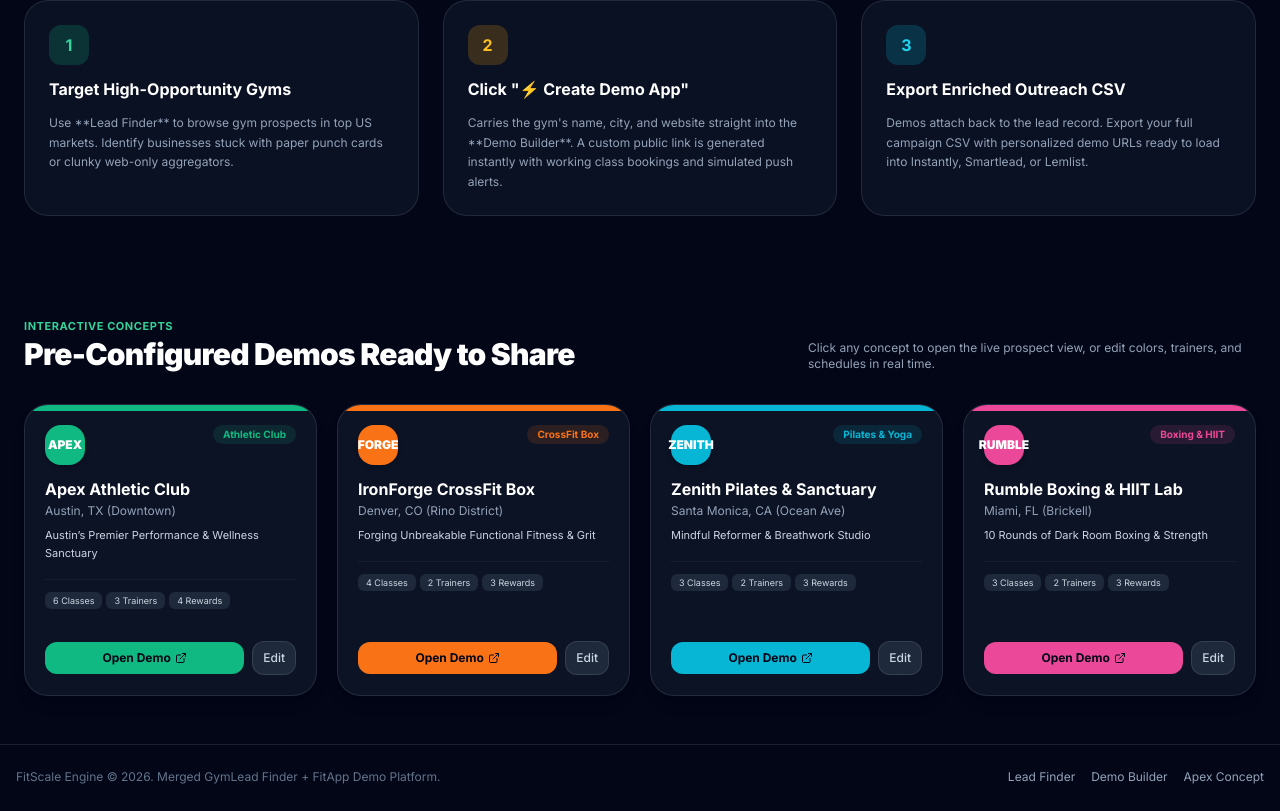
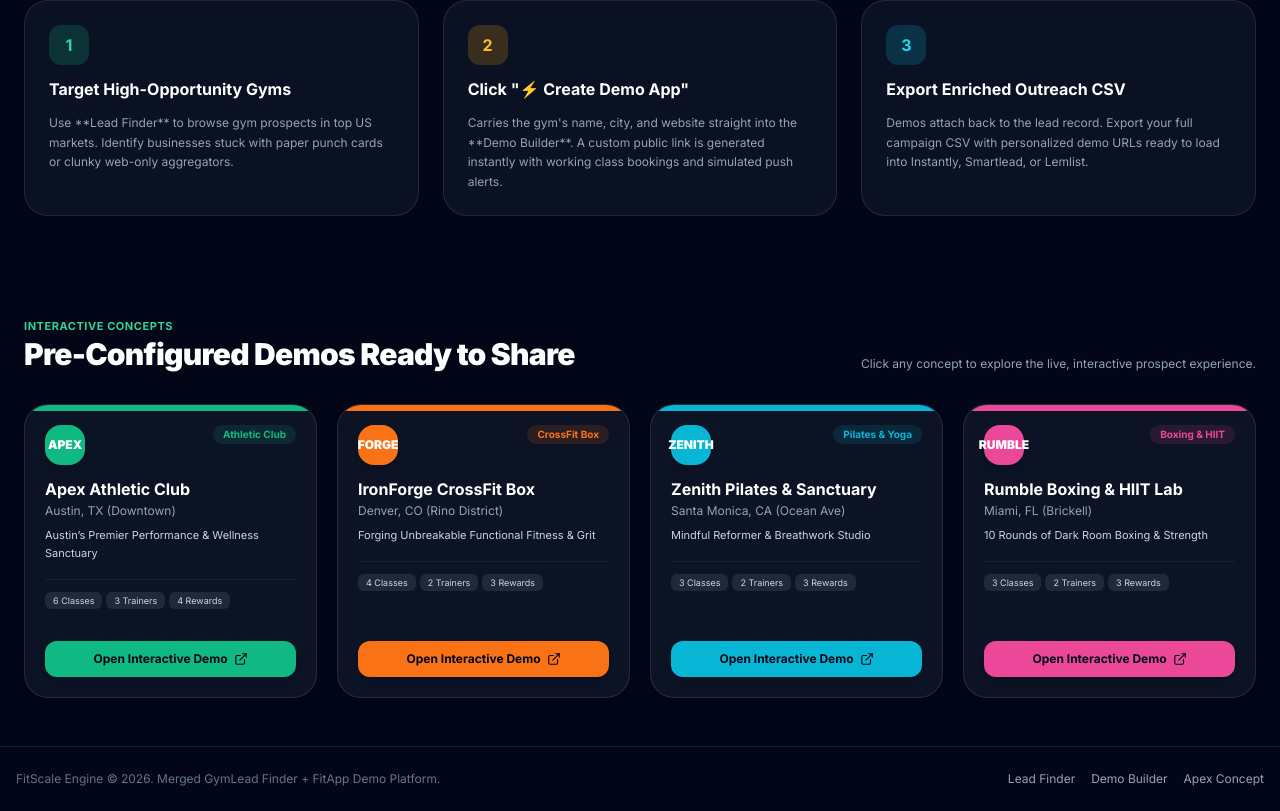
Before and after one commit to greatdesign-tech/fitscale-engine, a Next.js app: page / in a window 1280 px wide. Shown: the part 820-1631 px from the top of the page. Built offline with nearby package versions, Linux system fonts and the light colour scheme.

Commit message:
fix: Remove Customize Demo button from public landing page and client viewer

```diff
--- a/src/app/page.tsx
+++ b/src/app/page.tsx
@@ -180,7 +180,7 @@ export default function HomePage() {
             </h2>
           </div>
           <p className="text-xs text-slate-400 max-w-md">
-            Click any concept to open the live prospect view, or edit colors, trainers, and schedules in real time.
+            Click any concept to explore the live, interactive prospect experience.
           </p>
         </div>
 
@@ -235,22 +235,14 @@ export default function HomePage() {
                 </div>
               </div>
 
-              <div className="mt-5 pt-3 flex items-center gap-2">
+              <div className="mt-5 pt-3">
                 <Link
                   href={`/demo/${gym.slug}`}
-                  className="flex-1 py-2 px-3 rounded-xl text-xs font-bold text-slate-950 text-center transition hover:brightness-110 flex items-center justify-center gap-1"
+                  className="w-full py-2.5 px-3 rounded-xl text-xs font-bold text-slate-950 text-center transition hover:brightness-110 flex items-center justify-center gap-1.5 shadow-md"
                   style={{ backgroundColor: gym.primaryColor }}
                 >
-                  <span>Open Demo</span>
-                  <ExternalLink className="w-3 h-3" />
-                </Link>
-
-                <Link
-                  href={`/admin/builder?edit=${gym.slug}`}
-                  className="py-2 px-2.5 rounded-xl bg-slate-800 hover:bg-slate-700 text-slate-300 hover:text-white text-xs font-medium border border-white/10 transition"
-                  title="Customize in builder"
-                >
-                  Edit
+                  <span>Open Interactive Demo</span>
+                  <ExternalLink className="w-3.5 h-3.5" />
                 </Link>
               </div>
             </div>
--- a/src/components/prospect/AgencyHeader.tsx
+++ b/src/components/prospect/AgencyHeader.tsx
@@ -2,7 +2,7 @@
 
 import React from 'react';
 import Link from 'next/link';
-import { Sparkles, QrCode, Bell, Sliders, ArrowLeft, ExternalLink } from 'lucide-react';
+import { Sparkles, QrCode, Bell, ArrowLeft, ExternalLink } from 'lucide-react';
 import { GymConfig } from '@/types';
 
 interface AgencyHeaderProps {
@@ -65,15 +65,6 @@ export const AgencyHeader: React.FC<AgencyHeaderProps> = ({
             <QrCode className="w-3.5 h-3.5 text-emerald-400" />
             <span className="hidden md:inline">Scan on Real Phone</span>
           </button>
-
-          {/* Edit in Builder */}
-          <Link
-            href={`/admin/builder?edit=${config.slug}`}
-            className="flex items-center gap-1.5 px-3 py-1.5 rounded-xl bg-emerald-500/20 hover:bg-emerald-500/30 text-emerald-300 text-xs font-semibold border border-emerald-500/30 transition"
-          >
-            <Sliders className="w-3.5 h-3.5" />
-            <span>Customize Demo</span>
-          </Link>
         </div>
       </div>
     </header>
```
